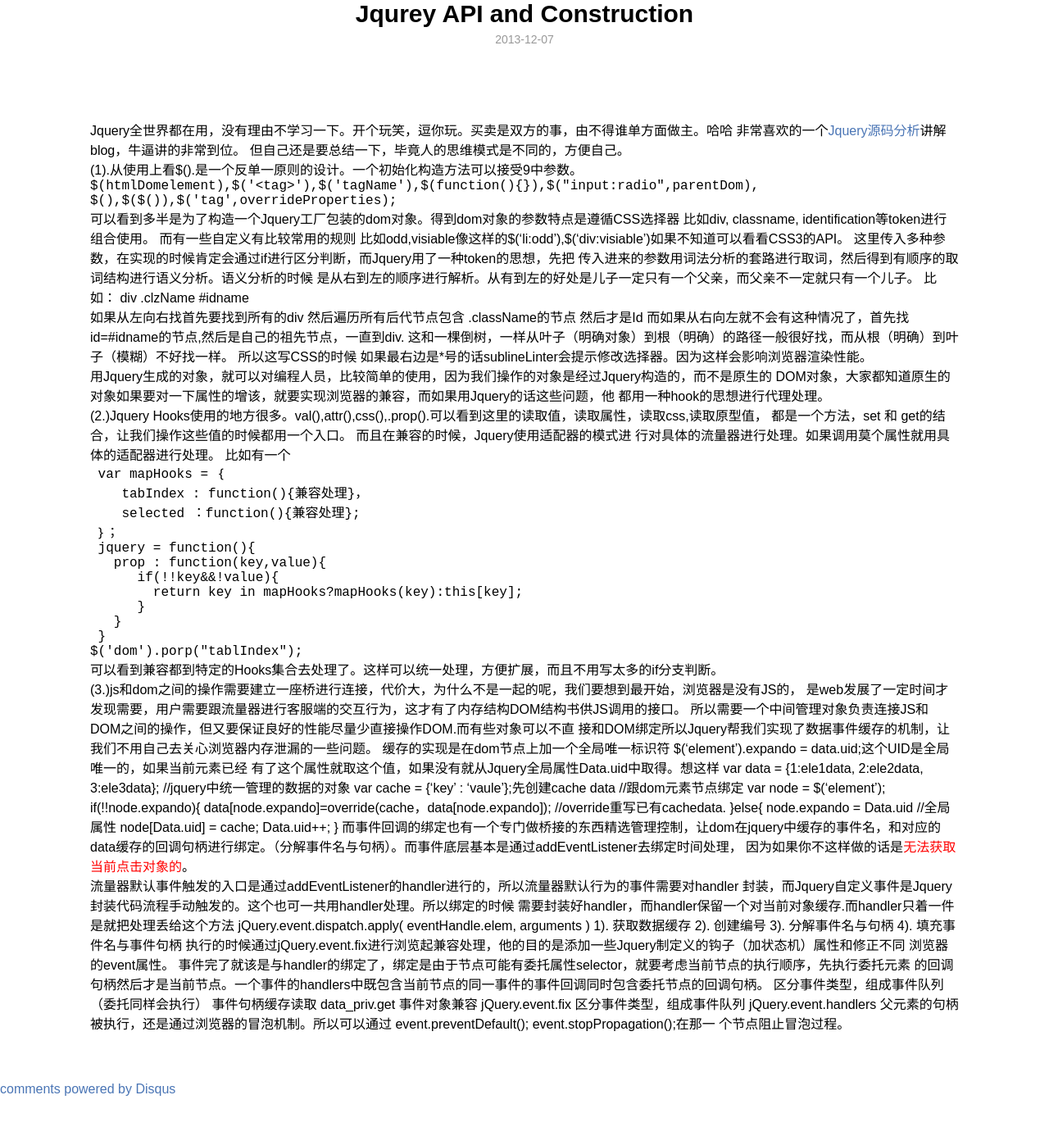
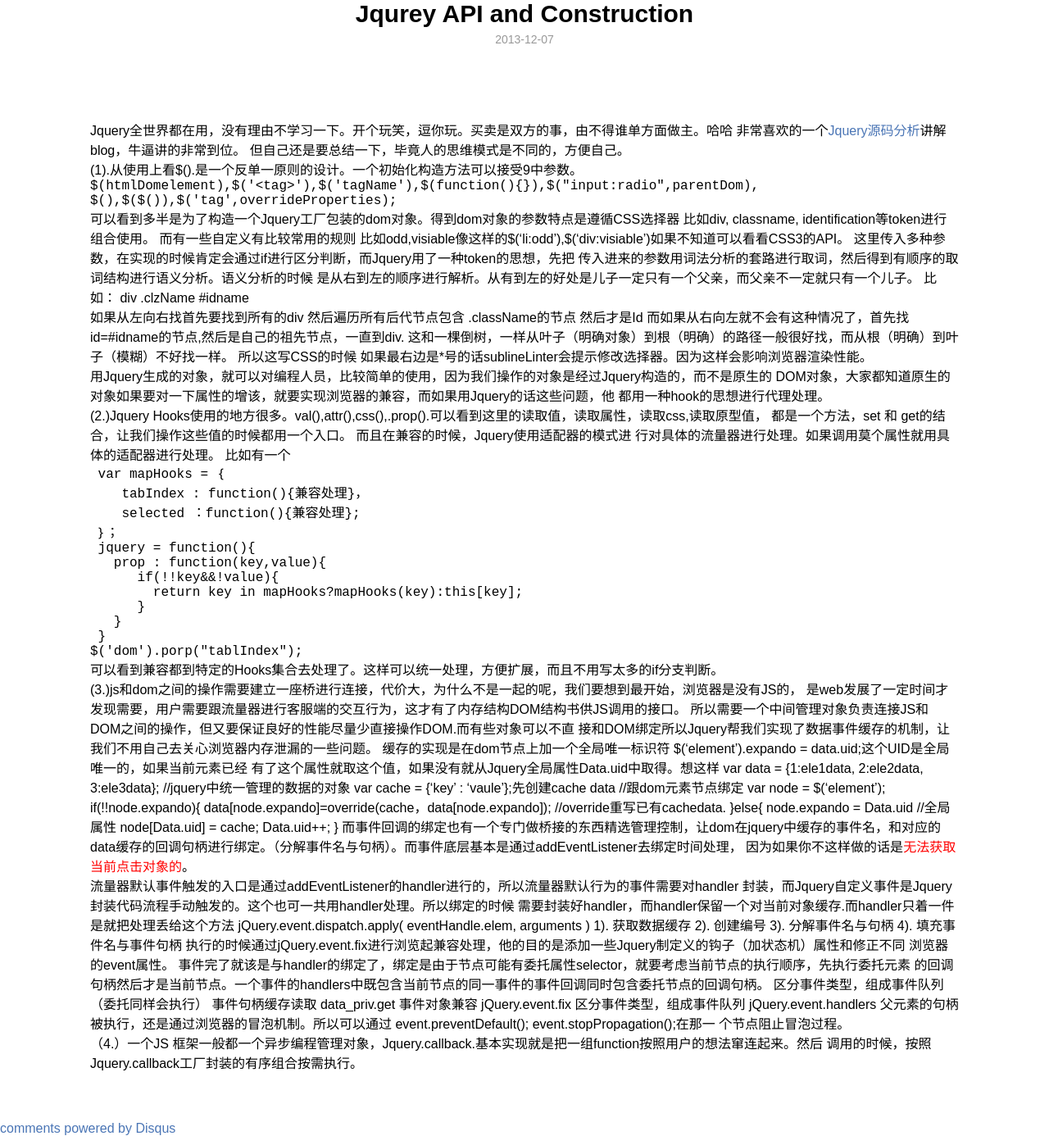
Before and after one commit to clinx/clinx.github.io, a Jekyll site: the page built from _posts/blog/2013-12-07-Jquery-Rules.md, in a window 1280 px wide. Shown: the whole page at 82% size. Built offline with Jekyll 4.4.1, drawn with Linux system fonts in a browser that asks for light colours; Markdown is read by kramdown in place of the engine named in the settings; comment, search, counter and statistics services are not loaded; before the commit the page ends 1338 px from its top, so only the background shows below that.

Commit message:
complete

```diff
--- a/_posts/blog/2013-12-07-Jquery-Rules.md
+++ b/_posts/blog/2013-12-07-Jquery-Rules.md
@@ -91,4 +91,7 @@ jQuery.event.dispatch.apply( eventHandle.elem, arguments )
 父元素的句柄被执行，还是通过浏览器的冒泡机制。所以可以通过 event.preventDefault();  event.stopPropagation();在那一
 个节点阻止冒泡过程。
 
+（4.）一个JS 框架一般都一个异步编程管理对象，Jquery.callback.基本实现就是把一组function按照用户的想法窜连起来。然后
+调用的时候，按照Jquery.callback工厂封装的有序组合按需执行。
+
 [1]: http://www.cnblogs.com/aaronjs/category/511281.html
```
